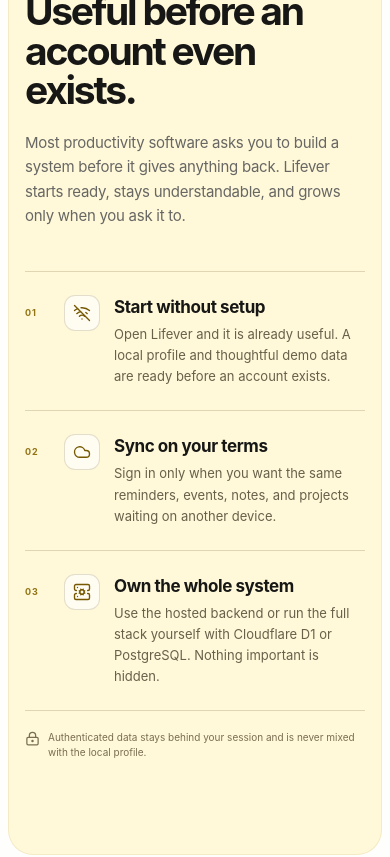
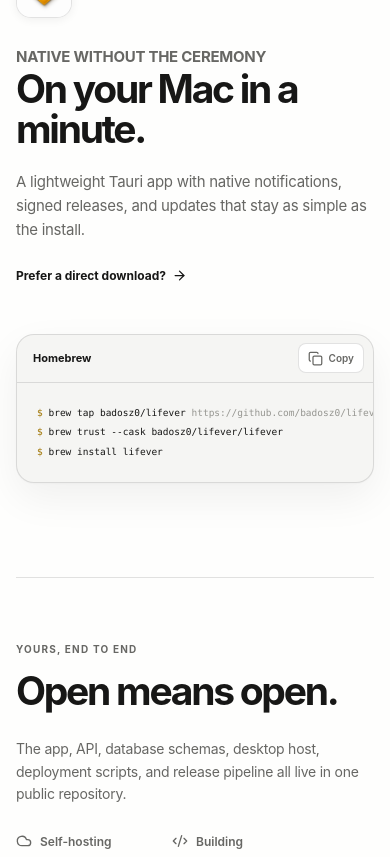
Before and after one commit to badosz0/lifever, a Next.js app in the folder apps/site/: page / in a window 390 px wide. Shown: the part 2400-3257 px from the top of the page. Built offline with nearby package versions, Linux system fonts and the light colour scheme.

Commit message:
refactor(site): remove philosophy panel

```diff
--- a/apps/site/app/globals.css
+++ b/apps/site/app/globals.css
@@ -385,7 +385,6 @@
 }
 
 .section-heading h2,
-.principles-heading h2,
 .install-copy h2,
 .source-section h2,
 .faq-heading h2,
@@ -398,7 +397,6 @@
 }
 
 .section-heading > p:last-child,
-.principles-heading > p:last-child,
 .install-copy > p,
 .source-section > p,
 .final-cta > p {
@@ -411,6 +409,7 @@
 
 .product-section {
   padding-top: clamp(112px, 14vw, 170px);
+  padding-bottom: 0;
 }
 
 .product-showcase {
@@ -544,96 +543,6 @@
   box-shadow:
     0 1px 2px rgb(0 0 0 / 4%),
     0 20px 54px rgb(0 0 0 / 9%);
-}
-
-.principles {
-  width: min(calc(100% - 32px), 1400px);
-  margin-inline: auto;
-  border: 1px solid rgb(151 113 0 / 10%);
-  border-radius: 36px;
-  background: var(--surface-warm);
-}
-
-.principles-inner {
-  display: grid;
-  grid-template-columns: minmax(0, 0.84fr) minmax(0, 1fr);
-  gap: clamp(72px, 10vw, 126px);
-  padding-block: clamp(104px, 12vw, 144px);
-}
-
-.principles-heading {
-  max-width: 510px;
-}
-
-.principles-heading .eyebrow {
-  color: #80630a;
-}
-
-.principles-heading > p:last-child {
-  max-width: 470px;
-}
-
-.principle-list {
-  border-top: 1px solid rgb(84 64 7 / 18%);
-}
-
-.principle {
-  display: grid;
-  grid-template-columns: 34px 42px 1fr;
-  gap: 16px;
-  align-items: start;
-  border-bottom: 1px solid rgb(84 64 7 / 18%);
-  padding-block: 27px;
-}
-
-.principle-number {
-  padding-top: 12px;
-  color: #917313;
-  font-size: 9px;
-  font-weight: 680;
-  letter-spacing: 0.09em;
-}
-
-.principle-icon {
-  display: flex;
-  width: 38px;
-  height: 38px;
-  align-items: center;
-  justify-content: center;
-  border: 1px solid rgb(84 64 7 / 16%);
-  border-radius: 11px;
-  background: rgb(255 255 255 / 62%);
-  color: #755800;
-}
-
-.principle h3 {
-  margin: 2px 0 7px;
-  font-size: 17px;
-  font-weight: 680;
-  letter-spacing: -0.025em;
-}
-
-.principle p {
-  max-width: 430px;
-  margin: 0;
-  color: #69604a;
-  font-size: 13px;
-  line-height: 1.62;
-}
-
-.privacy-line {
-  display: flex;
-  align-items: flex-start;
-  gap: 8px;
-  margin: 19px 0 0;
-  color: #7a6e52;
-  font-size: 10px;
-  line-height: 1.5;
-}
-
-.privacy-line svg {
-  margin-top: 1px;
-  flex: 0 0 auto;
 }
 
 .install-section {
@@ -948,18 +857,12 @@
   }
 
   .install-section,
-  .faq-section,
-  .principles-inner {
+  .faq-section {
     grid-template-columns: 1fr;
   }
 
-  .principles-inner {
-    gap: 56px;
-  }
-
   .install-copy,
-  .faq-heading,
-  .principles-heading {
+  .faq-heading {
     max-width: 650px;
   }
 
@@ -1074,7 +977,6 @@
   }
 
   .section-heading h2,
-  .principles-heading h2,
   .install-copy h2,
   .source-section h2,
   .faq-heading h2,
@@ -1083,7 +985,6 @@
   }
 
   .section-heading > p:last-child,
-  .principles-heading > p:last-child,
   .install-copy > p {
     font-size: 15px;
   }
@@ -1147,26 +1048,6 @@
     width: 145%;
     max-width: none;
     transform: translateX(-12.5%);
-  }
-
-  .principles {
-    width: calc(100% - 16px);
-    border-radius: 25px;
-  }
-
-  .principles-inner {
-    gap: 43px;
-  }
-
-  .principle {
-    grid-template-columns: 27px 38px 1fr;
-    gap: 12px;
-    padding-block: 23px;
-  }
-
-  .principle-icon {
-    width: 36px;
-    height: 36px;
   }
 
   .install-command pre {
--- a/apps/site/app/page.tsx
+++ b/apps/site/app/page.tsx
@@ -5,9 +5,6 @@
   Download,
   Github,
   Laptop,
-  LockKeyhole,
-  ServerCog,
-  WifiOff,
 } from "lucide-react";
 import Image from "next/image";
 
@@ -16,30 +13,6 @@
 
 const githubUrl = "https://github.com/badosz0/lifever";
 const releaseUrl = `${githubUrl}/releases/latest`;
-
-const principles = [
-  {
-    number: "01",
-    title: "Start without setup",
-    description:
-      "Open Lifever and it is already useful. A local profile and thoughtful demo data are ready before an account exists.",
-    Icon: WifiOff,
-  },
-  {
-    number: "02",
-    title: "Sync on your terms",
-    description:
-      "Sign in only when you want the same reminders, events, notes, and projects waiting on another device.",
-    Icon: Cloud,
-  },
-  {
-    number: "03",
-    title: "Own the whole system",
-    description:
-      "Use the hosted backend or run the full stack yourself with Cloudflare D1 or PostgreSQL. Nothing important is hidden.",
-    Icon: ServerCog,
-  },
-];
 
 const rhythms = [
   { verb: "Remember", app: "Reminders" },
@@ -96,7 +69,6 @@
           <Brand />
           <nav className="main-nav" aria-label="Primary navigation">
             <a href="#product">Product</a>
-            <a href="#principles">Philosophy</a>
             <a href="#install">Install</a>
             <a href="#faq">FAQ</a>
           </nav>
@@ -177,41 +149,6 @@
             </p>
           </div>
           <ProductShowcase />
-        </section>
-
-        <section className="principles" id="principles">
-          <div className="section principles-inner">
-            <div className="principles-heading">
-              <p className="eyebrow">A calmer default</p>
-              <h2>Useful before an account even exists.</h2>
-              <p>
-                Most productivity software asks you to build a system before it
-                gives anything back. Lifever starts ready, stays understandable,
-                and grows only when you ask it to.
-              </p>
-            </div>
-            <div>
-              <div className="principle-list">
-                {principles.map(({ number, title, description, Icon }) => (
-                  <article className="principle" key={title}>
-                    <span className="principle-number">{number}</span>
-                    <div className="principle-icon">
-                      <Icon size={18} strokeWidth={1.8} aria-hidden="true" />
-                    </div>
-                    <div>
-                      <h3>{title}</h3>
-                      <p>{description}</p>
-                    </div>
-                  </article>
-                ))}
-              </div>
-              <p className="privacy-line">
-                <LockKeyhole size={15} aria-hidden="true" />
-                Authenticated data stays behind your session and is never mixed
-                with the local profile.
-              </p>
-            </div>
-          </div>
         </section>
 
         <section className="section install-section" id="install">
```
